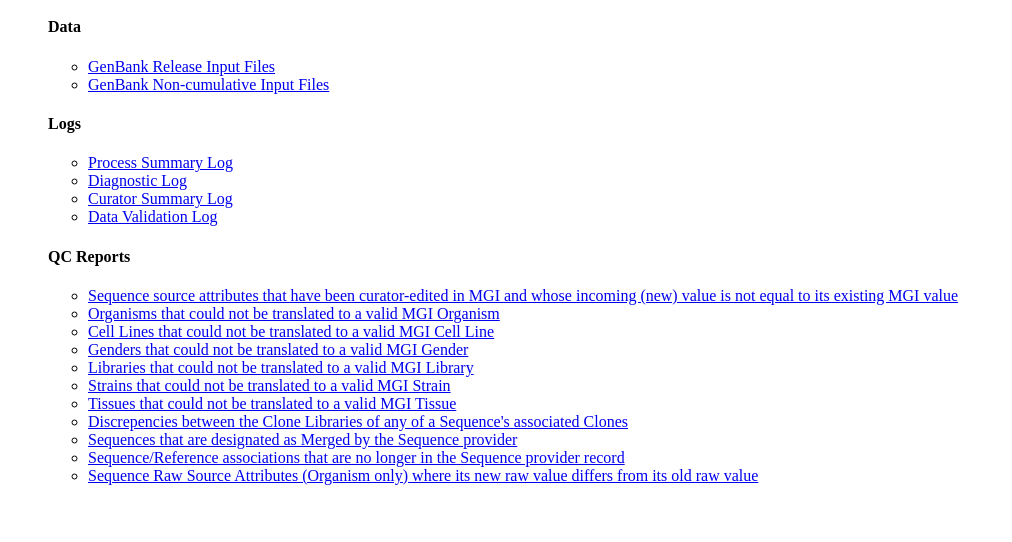
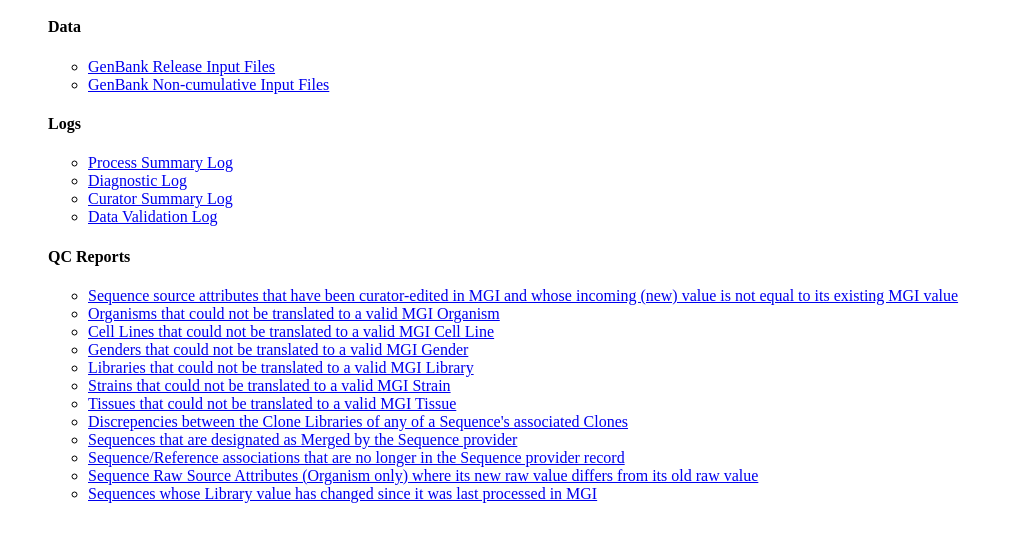
Before and after one commit to mgijax/gbseqload, a plain HTML site: page index.html in a window 1280 px wide. Shown: the part 48-590 px from the top of the page, without its empty margins (0-1012 px from the left). Drawn offline with Linux system fonts and the light colour scheme.

Commit message:
fixed path to QC_MS_ChangedLibrary.rpt

```diff
--- a/index.html
+++ b/index.html
@@ -31,4 +31,5 @@ GenBank Sequence Load: Data, Logs and QC Reports
 <LI><A HREF="/data/loads/genbank/gbseqload/reports/QC_SEQ_Merged.rpt">Sequences that are designated as Merged by the Sequence provider</A>
 <LI><A HREF="/data/loads/genbank/gbseqload/reports/QC_SEQ_OldRef.rpt">Sequence/Reference associations that are no longer in the Sequence provider record</A>
 <LI><A HREF="/data/loads/genbank/gbseqload/reports/QC_SEQ_RawSourceConflict.rpt">Sequence Raw Source Attributes (Organism only) where its new raw value differs from its old raw value </A>
+<LI><A HREF="/data/loads/genbank/gbseqload/reports/QC_MS_ChangedLibrary.rpt">Sequences whose Library value has changed since it was last processed in MGI </A>
 </UL>
```
